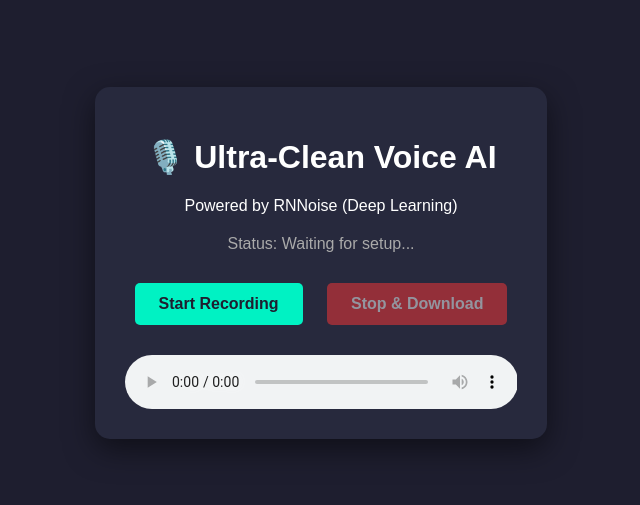
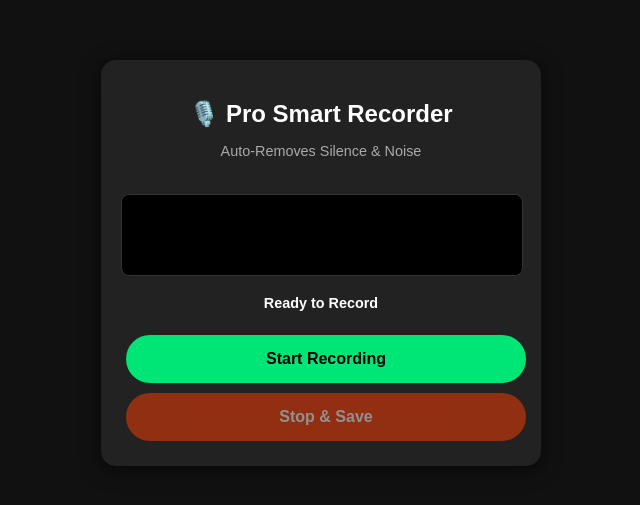
Before and after one commit to ashokpksaa/AI_Voice_Recorder, a plain HTML site: page index.html in a window 1280 px wide. Shown: the part 137-642 px from the top of the page, without its empty margins (319-959 px from the left). Drawn offline with Linux system fonts and the light colour scheme.

Commit message:
Update index.html

```diff
--- a/index.html
+++ b/index.html
@@ -2,26 +2,39 @@
 <html lang="en">
 <head>
     <meta charset="UTF-8">
-    <title>Advanced AI Voice Recorder</title>
-    <link rel="stylesheet" href="style.css">
+    <meta name="viewport" content="width=device-width, initial-scale=1.0">
+    <title>Pro AI Voice Recorder</title>
+    <style>
+        body { font-family: sans-serif; background: #111; color: white; display: flex; flex-direction: column; align-items: center; justify-content: center; height: 100vh; margin: 0; }
+        .container { text-align: center; background: #222; padding: 20px; border-radius: 15px; width: 90%; max-width: 400px; box-shadow: 0 4px 20px rgba(0,0,0,0.6); }
+        h2 { margin-bottom: 5px; color: #fff; }
+        p { color: #aaa; font-size: 0.9rem; margin-bottom: 20px; }
+
+        /* Visualizer Canvas */
+        canvas { width: 100%; height: 80px; background: #000; border-radius: 8px; margin: 15px 0; border: 1px solid #333; }
+
+        .status { font-size: 0.9rem; margin-bottom: 15px; font-weight: bold; min-height: 20px; }
+
+        button { padding: 15px 30px; border: none; border-radius: 50px; font-size: 16px; font-weight: bold; cursor: pointer; margin: 5px; transition: 0.2s; width: 100%; }
+        #btnStart { background: #00e676; color: #000; }
+        #btnStop { background: #ff3d00; color: white; opacity: 0.5; pointer-events: none; }
+
+        audio { width: 100%; margin-top: 20px; display: none; }
+    </style>
 </head>
 <body>
     <div class="container">
-        <h1>🎙️ Ultra-Clean Voice AI</h1>
-        <p>Powered by RNNoise (Deep Learning)</p>
+        <h2>🎙️ Pro Smart Recorder</h2>
+        <p>Auto-Removes Silence & Noise</p>
 
-        <div class="status-box">
-            Status: <span id="status">Waiting for setup...</span>
-        </div>
+        <canvas id="visualizer"></canvas>
+        <div class="status" id="status">Ready to Record</div>
 
-        <div class="controls">
-            <button id="btnStart">Start Recording</button>
-            <button id="btnStop" disabled>Stop & Download</button>
-        </div>
+        <button id="btnStart">Start Recording</button>
+        <button id="btnStop">Stop & Save</button>
 
         <audio id="audioPlayer" controls></audio>
     </div>
-
     <script src="main.js"></script>
 </body>
 </html>
```
